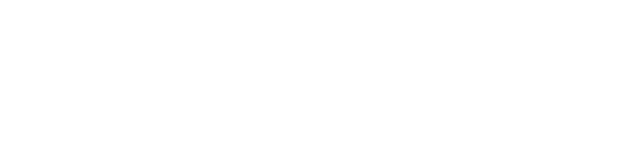
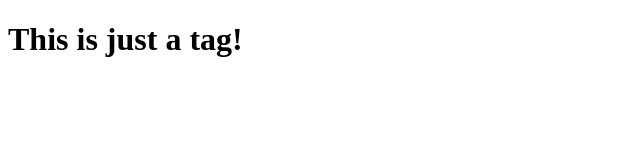
Before and after one commit to xeror/Web-gasg, a plain HTML site: page index.html in a window 1280 px wide. Shown: the whole page, without its empty margins (0-640 px from the left). Drawn offline with Linux system fonts and the light colour scheme.

Commit message:
Added h1 tag

```diff
--- a/index.html
+++ b/index.html
@@ -4,6 +4,6 @@
 	<title>Group Project!</title>
 </head>
 <body>
-
+	<h1>This is just a tag!</h1>
 </body>
 </html>
```
